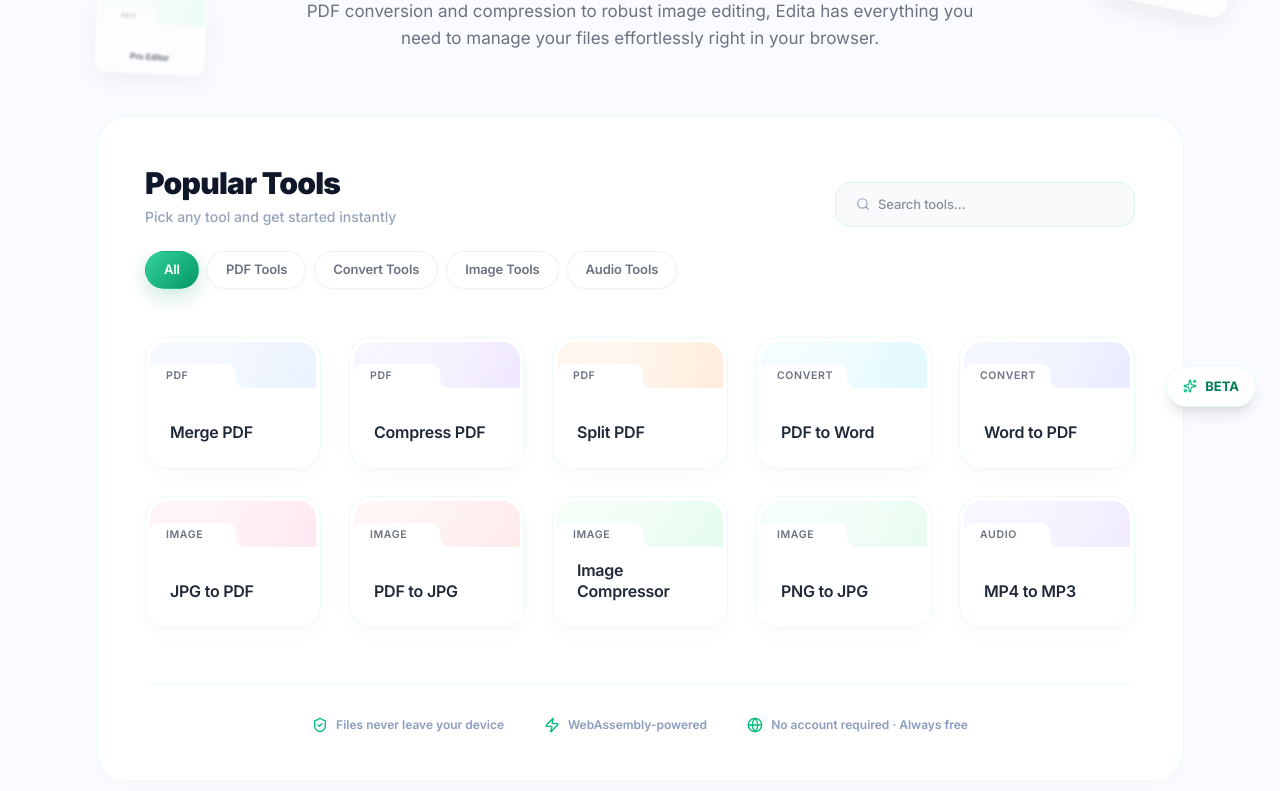
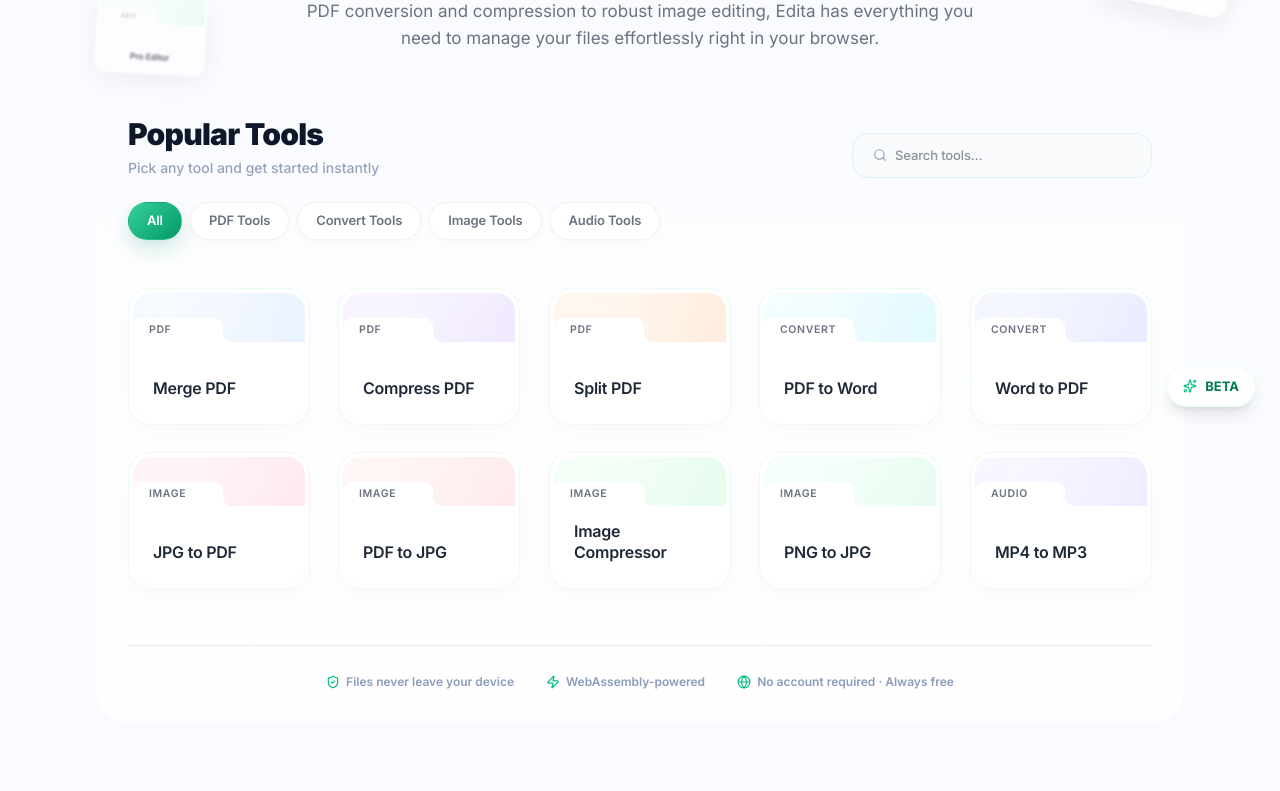
Before and after one commit to siddharth-fr/edita, a Next.js app: page /tools in a window 1280 px wide. Shown: the part 369-1160 px from the top of the page. Built offline with nearby package versions, Linux system fonts and the light colour scheme.

Commit message:
fixed toolcard issue in tool page

```diff
--- a/src/app/tools/ToolsClient.tsx
+++ b/src/app/tools/ToolsClient.tsx
@@ -104,35 +104,26 @@
           </div>
         </div>
 
-        <div
-          className="px-6 sm:px-10 lg:px-12"
+      <section
+        id="tools"
+        className="scroll-mt-16 w-full max-w-6xl px-4 sm:px-8 mt-12 pb-8"
         style={{
-            background: '#FFFFFF',
+          background: 'linear-gradient(180deg, rgba(255,255,255,0) 0%, rgba(255,255,255,0.7) 30%, rgba(255,255,255,0.95) 100%)',
           borderRadius: 32,
-            paddingTop: '48px',
-            paddingBottom: '48px',
-            border: '1px solid rgba(16, 185, 129, 0.08)',
-            boxShadow: '0 4px 30px rgba(0,0,0,0.01)',
-            position: 'relative',
-            marginTop: '24px'
         }}
       >
         <ToolsSection tools={tools} />
 
         {/* Trust strip */}
         <div
-            className="mt-14 pt-8 flex flex-wrap items-center justify-center gap-x-10 gap-y-4 text-xs font-semibold"
-            style={{
-              borderTop: '1px solid rgba(16, 185, 129, 0.06)',
-              color: '#8b9cbd',
-              paddingTop: '32px'
-            }}
+          className="mt-14 pt-7 flex flex-wrap items-center justify-center gap-x-8 gap-y-3 text-xs font-semibold"
+          style={{ borderTop: '1px solid #e8eef8', color: '#8b9cbd' }}
         >
-            <span className="flex items-center gap-2"><ShieldCheck className="w-4 h-4 text-emerald-500" />Files never leave your device</span>
-            <span className="flex items-center gap-2"><Zap className="w-4 h-4 text-emerald-500" />WebAssembly-powered</span>
-            <span className="flex items-center gap-2"><Globe className="w-4 h-4 text-emerald-500" />No account required · Always free</span>
+          <span className="flex items-center gap-1.5"><ShieldCheck className="w-3.5 h-3.5 text-emerald-500" />Files never leave your device</span>
+          <span className="flex items-center gap-1.5"><Zap className="w-3.5 h-3.5 text-emerald-500" />WebAssembly-powered</span>
+          <span className="flex items-center gap-1.5"><Globe className="w-3.5 h-3.5 text-emerald-500" />No account required · Always free</span>
         </div>
-        </div>
+      </section>
       </section>
     </main>
   );
```
Lines whose indentation alone changed are shown as unchanged.
